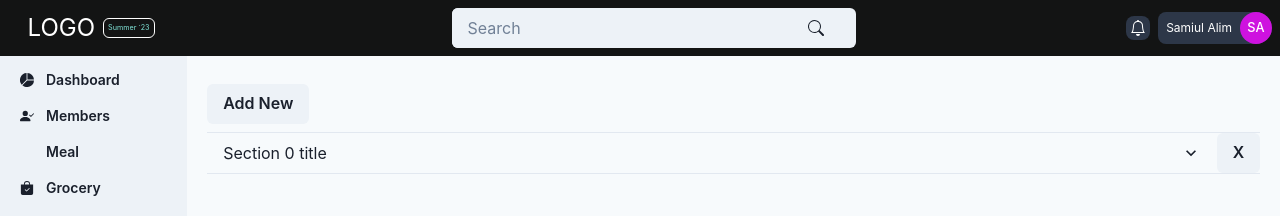
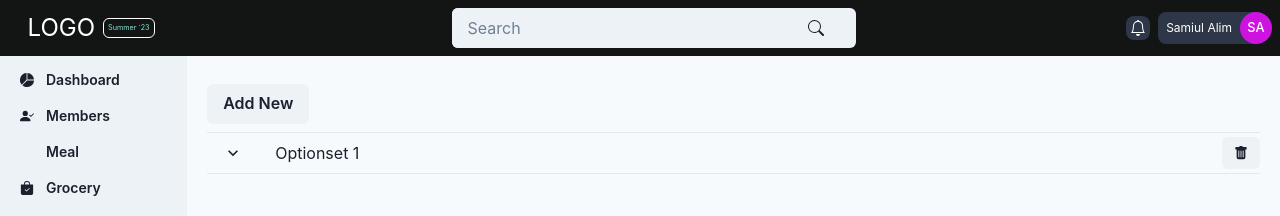
Before and after one commit to samiulalimseam/mess-acc-react-client, a React (Vite) app: page /tasks in a window 1280 px wide. Shown: the top 216 px of the page. Built offline with nearby package versions, Linux system fonts and the light colour scheme; no server answers; some icons are missing.

Commit message:
added input field

```diff
--- a/src/Components/Tasks/Tasks.jsx
+++ b/src/Components/Tasks/Tasks.jsx
@@ -14,8 +14,11 @@ import {
 } from "@chakra-ui/react";
 import React from "react";
 import { useDispatch, useSelector } from "react-redux";
-import { addNewOption, deleteOption } from "../../redux/actionCreators/optionPlusActions";
-
+import {
+  addNewOption,
+  deleteOption,
+} from "../../redux/actionCreators/optionPlusActions";
+import { BsFillTrashFill } from "react-icons/bs";
 
 const Tasks = () => {
   const options = useSelector((state) => state.options);
@@ -33,19 +36,25 @@ const Tasks = () => {
           Add New
         </Button>
       </Flex>
-      {options.map((option,i) => (
+      {options.map((option, i) => (
         <Accordion key={`option_${i}`} allowToggle allowMultiple>
           <AccordionItem>
-            <Flex>
-              <AccordionButton>
-                <Box as="span" flex="1" textAlign="left">
-                  Section {option.name} title
-                </Box>
+            <Flex  justifyContent={'space-between'} w={'full'}>
+              <AccordionButton w={'auto'}>
                 <AccordionIcon />
               </AccordionButton>
-              <Button onClick={()=> {
-                dispatch(deleteOption(i))
-              }}>X</Button>
+              <Flex alignItems={'center'} w={'full'}>
+                <Box as="span" flex="1" textAlign="left">
+                 <Input outline={'none'} border={'none'} width={'auto'} defaultValue={`Optionset ${option.name+1}`}></Input>
+                </Box>
+                <Button size={'sm'}
+                  onClick={() => {
+                    dispatch(deleteOption(i));
+                  }}
+                >
+                  <BsFillTrashFill></BsFillTrashFill>
+                </Button>
+              </Flex>
             </Flex>
             <AccordionPanel>
               <Accordion allowToggle allowMultiple>
@@ -63,7 +72,7 @@ const Tasks = () => {
                       <FormLabel>Email address</FormLabel>
                       <Input type="email" />
                       <FormHelperText>
-                       <p> We'll never share your email.</p>
+                        <p> We'll never share your email.</p>
                       </FormHelperText>
                     </FormControl>
                   </AccordionPanel>
--- a/src/redux/reducers/userReducers.js
+++ b/src/redux/reducers/userReducers.js
@@ -32,7 +32,7 @@ export const optionReducer = (state = initialState, action) => {
         ...state,
         options: [
           ...state.options,
-          { name: state.options.length, conditions: [{}], customField: [{}] },
+          { name: state.options[state.options.length-1].name + 1, conditions: [{}], customField: [{}] },
         ],
       };
 
```
